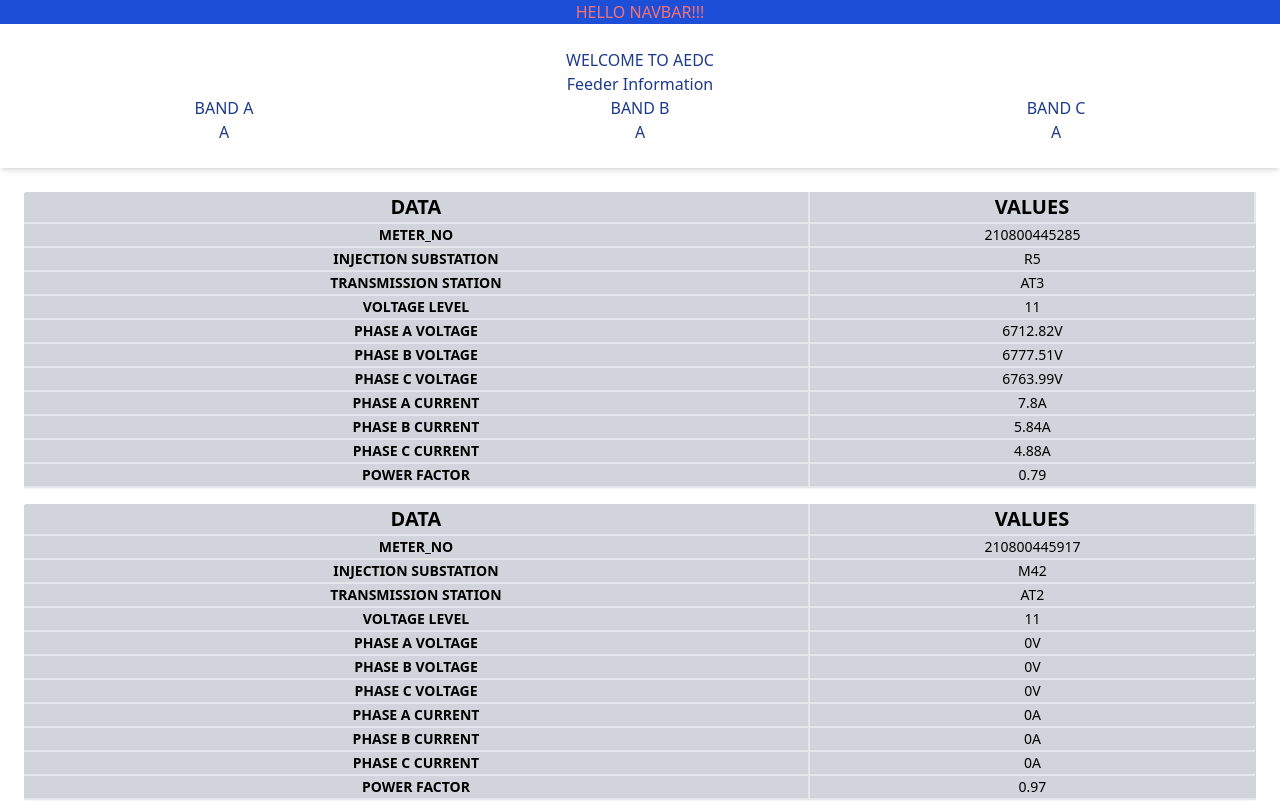
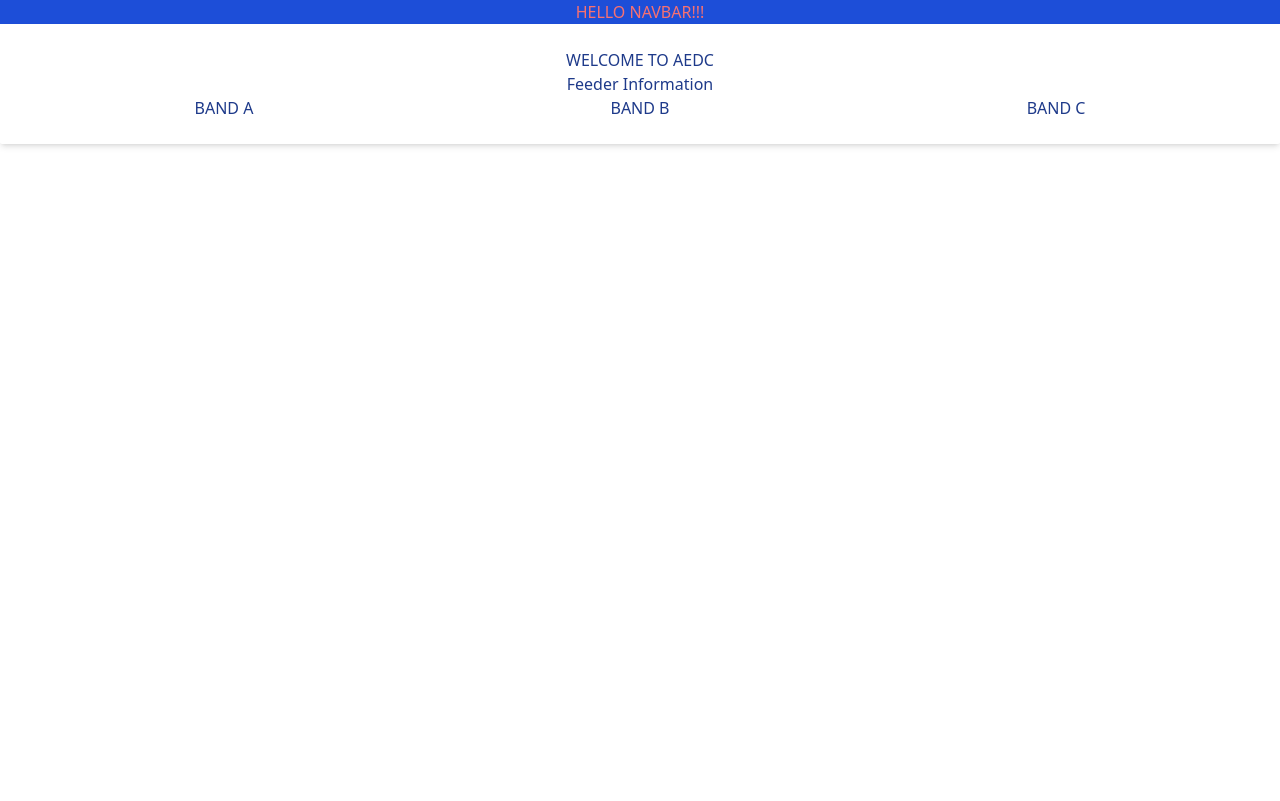
Before and after one commit to Pinnoche/Data-Tracker, a React (Create React App) app: page /disco/aedc in a window 1280 px wide. Shown: the top 801 px of the page. Built offline with nearby package versions, Linux system fonts and the light colour scheme; data requests are answered from the project's data file.

Commit message:
useEffect

```diff
--- a/src/components/Feeder.jsx
+++ b/src/components/Feeder.jsx
@@ -1,9 +1,9 @@
 
-function Feeder({ datas }) {
+function Feeder({ datas, filteredData }) {
 
   return (
     <div className="p-6">{
-        datas && <div>{datas.map((data, index) => (
+        datas && <div>{filteredData.map((data, index) => (
             <table key={index} className="rounded-sm shadow-sm bg-gray-300 w-full mb-4 text-center">
                 <thead>
                 <tr className="text-xl border-b-2 [&>th]:border-r-2">
--- a/src/pages/disco/AEDC.jsx
+++ b/src/pages/disco/AEDC.jsx
@@ -4,7 +4,7 @@
 
 function AEDC() {
     const [ datas, setData ] = useState([]);
-    const [ bandData, setBandData] = useState('A');
+    const [ bandData, setBandData] = useState('');
     useEffect(() => {
         fetch('http://localhost:8000/data')
         .then(res => {
@@ -15,7 +15,7 @@
         })
         }, []);
 
-        // const filteredData = {datas && datas.filter(data => data.band === bandData)}
+        const filteredData =  datas.filter(data => data.band === bandData);
 
   return (
     <div>
@@ -25,15 +25,14 @@
       <h3>Feeder Information</h3>
       <div className='grid grid-cols-3 gap-4 cursor-pointer [&>p]:font-bold'>
         {['A', 'B', 'C'].map((band, index) => (
-            <div key={index} >
+            <div key={index} onClick={() => setBandData(band)}>
                 <p>BAND {band} </p>
-                <p>{bandData}</p>
             </div>
             ))}
       </div>
     </div>
     <div>
-        <Feeder datas={datas}  />
+        <Feeder datas={datas} filteredData={filteredData} />
       </div>
     </div>
 
```
